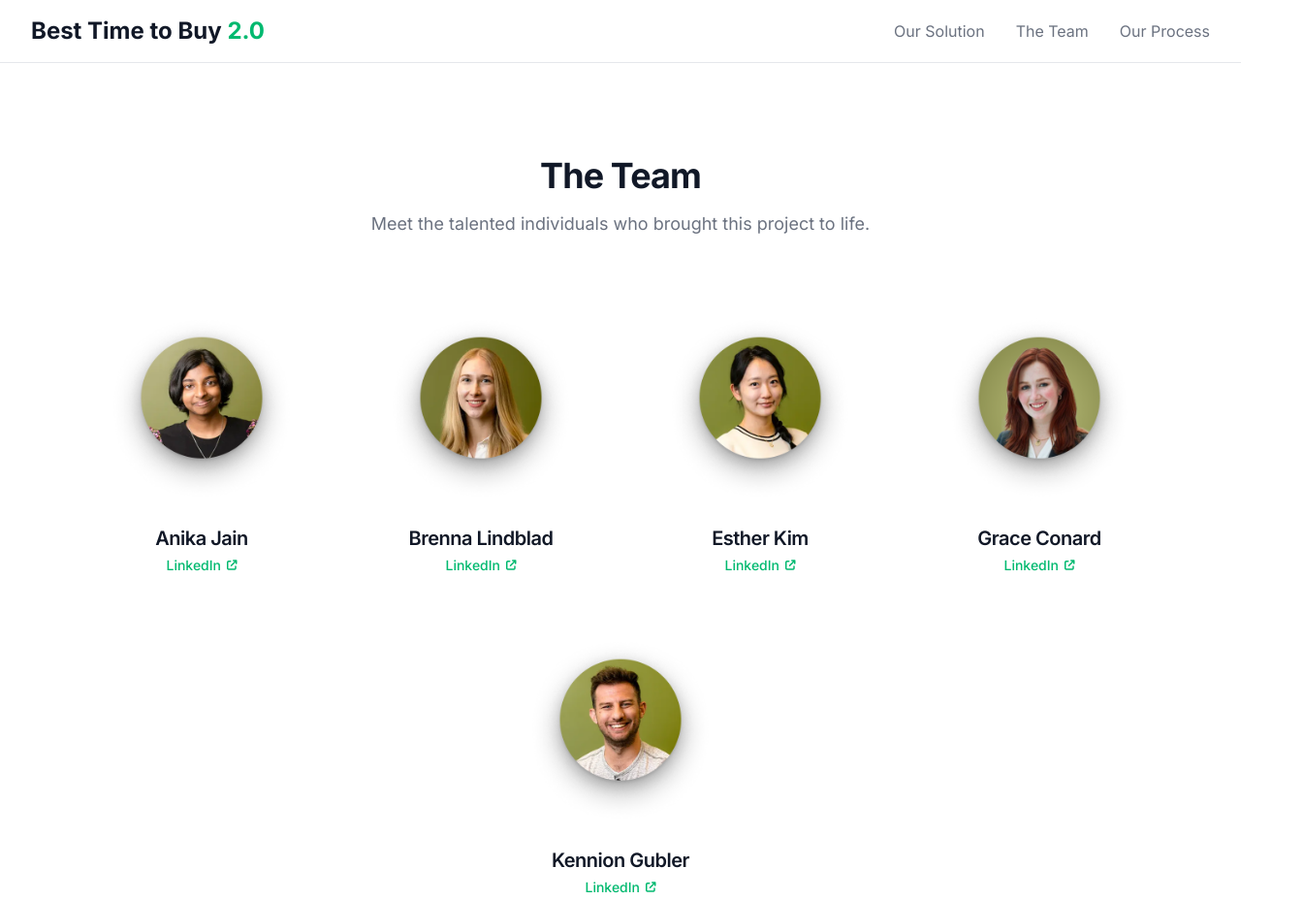
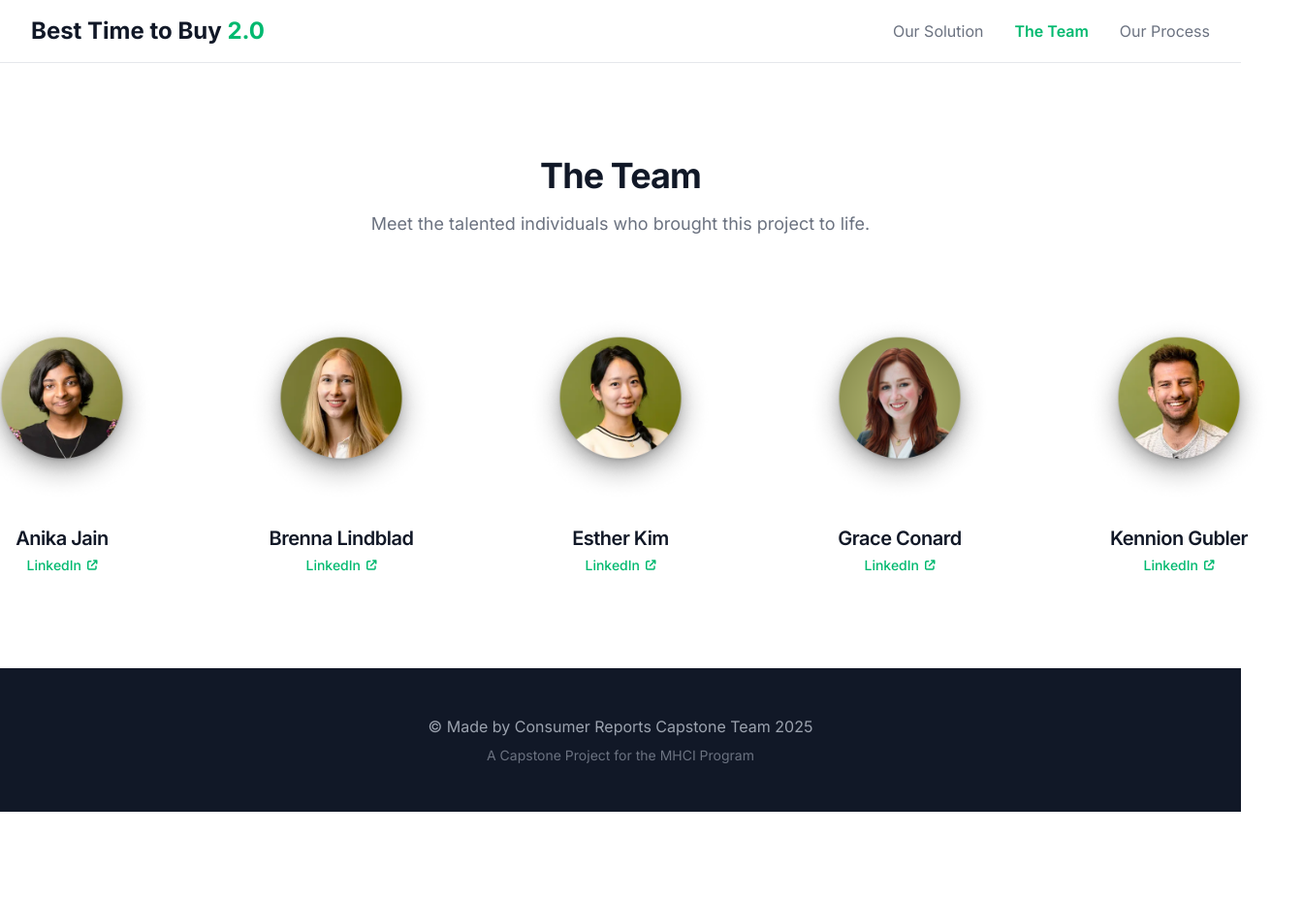
Before and after one commit to TheGuitarGuy/Team-Website, a plain HTML site: page team.html in a window 1280 px wide. Shown: the top 928 px of the page at 97% size, 1344 px wide, since content can reach past the window. After the commit the page ends 837 px from the top, so only its background shows below. Drawn offline with nearby package versions, Linux system fonts and the light colour scheme.

Commit message:
Fixed alignment issues

```diff
--- a/team.html
+++ b/team.html
@@ -33,7 +33,7 @@
                 <a href="index.html" class="text-2xl font-bold text-cr-dark">Best Time to Buy <span class="text-cr-green">2.0</span></a>
                 <nav class="hidden md:flex space-x-8">
                     <a href="solution.html" class="text-gray-500 hover:text-cr-green">Our Solution</a>
-                    <a href="team.html" class="text-gray-500 hover:text-cr-green">The Team</a>
+                    <a href="team.html" class="text-cr-green font-semibold">The Team</a>
                     <a href="process.html" class="text-gray-500 hover:text-cr-green">Our Process</a>
                 </nav>
                 <div class="md:hidden">
@@ -45,7 +45,7 @@
         </div>
         <div id="mobile-menu" class="hidden md:hidden">
             <a href="solution.html" class="block text-center py-4 text-gray-500 hover:bg-cr-green hover:text-white transition-colors duration-300">Our Solution</a>
-            <a href="team.html" class="block text-center py-4 text-gray-500 hover:bg-cr-green hover:text-white transition-colors duration-300">The Team</a>
+            <a href="team.html" class="block text-center py-4 text-cr-green font-semibold hover:bg-cr-green hover:text-white transition-colors duration-300">The Team</a>
             <a href="process.html" class="block text-center py-4 text-gray-500 hover:bg-cr-green hover:text-white transition-colors duration-300">Our Process</a>
         </div>
     </header>
@@ -59,8 +59,8 @@
                         Meet the talented individuals who brought this project to life.
                     </p>
                 </div>
-                <div class="mt-20 flex flex-wrap items-start justify-center gap-x-8 gap-y-16">
-                    <div class="flex flex-col items-center text-center w-64">
+                <div class="mt-20 flex flex-col lg:flex-row items-center lg:justify-center gap-y-16 lg:gap-x-8 lg:gap-y-0">
+                    <div class="flex flex-col items-center text-center w-64 flex-shrink-0">
                         <img class="mx-auto h-48 w-48 rounded-full object-cover" src="assets/anika.png" alt="Headshot of Anika Jain">
                         <h3 class="mt-6 text-xl font-semibold leading-7 tracking-tight text-cr-dark">Anika Jain</h3>
                         <a href="https://www.linkedin.com/in/anikaj2/" target="_blank" rel="noopener noreferrer" class="mt-1 inline-flex items-center gap-x-1.5 text-cr-green hover:underline">
@@ -69,7 +69,7 @@
                         </a>
                     </div>
 
-                    <div class="flex flex-col items-center text-center w-64">
+                    <div class="flex flex-col items-center text-center w-64 flex-shrink-0">
                         <img class="mx-auto h-48 w-48 rounded-full object-cover" src="assets/brenna.png" alt="Headshot of Brenna Lindblad">
                         <h3 class="mt-6 text-xl font-semibold leading-7 tracking-tight text-cr-dark">Brenna Lindblad</h3>
                         <a href="https://www.linkedin.com/in/brennalindblad/" target="_blank" rel="noopener noreferrer" class="mt-1 inline-flex items-center gap-x-1.5 text-cr-green hover:underline">
@@ -78,7 +78,7 @@
                         </a>
                     </div>
 
-                    <div class="flex flex-col items-center text-center w-64">
+                    <div class="flex flex-col items-center text-center w-64 flex-shrink-0">
                         <img class="mx-auto h-48 w-48 rounded-full object-cover" src="assets/esther.png" alt="Headshot of Esther Kim">
                         <h3 class="mt-6 text-xl font-semibold leading-7 tracking-tight text-cr-dark">Esther Kim</h3>
                         <a href="https://www.linkedin.com/in/estherykim312/" target="_blank" rel="noopener noreferrer" class="mt-1 inline-flex items-center gap-x-1.5 text-cr-green hover:underline">
@@ -87,7 +87,7 @@
                         </a>
                     </div>
 
-                    <div class="flex flex-col items-center text-center w-64">
+                    <div class="flex flex-col items-center text-center w-64 flex-shrink-0">
                         <img class="mx-auto h-48 w-48 rounded-full object-cover" src="assets/grace.png" alt="Headshot of Grace Conard">
                         <h3 class="mt-6 text-xl font-semibold leading-7 tracking-tight text-cr-dark">Grace Conard</h3>
                         <a href="https://www.linkedin.com/in/graceconard/" target="_blank" rel="noopener noreferrer" class="mt-1 inline-flex items-center gap-x-1.5 text-cr-green hover:underline">
@@ -96,7 +96,7 @@
                         </a>
                     </div>
 
-                    <div class="flex flex-col items-center text-center w-64">
+                    <div class="flex flex-col items-center text-center w-64 flex-shrink-0">
                         <img class="mx-auto h-48 w-48 rounded-full object-cover" src="assets/kennion.png" alt="Headshot of Kennion Gubler">
                         <h3 class="mt-6 text-xl font-semibold leading-7 tracking-tight text-cr-dark">Kennion Gubler</h3>
                         <a href="https://www.linkedin.com/in/kennion-gubler/" target="_blank" rel="noopener noreferrer" class="mt-1 inline-flex items-center gap-x-1.5 text-cr-green hover:underline">
```
Also changed, not shown: solution.html (+3 -3 lines).
